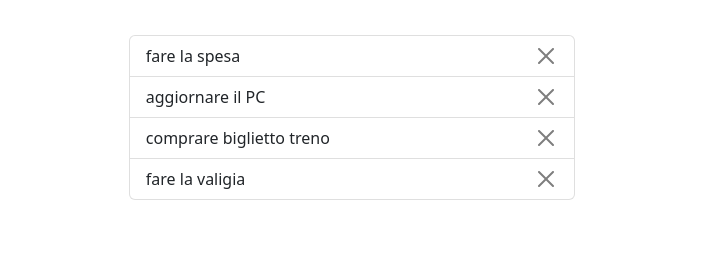
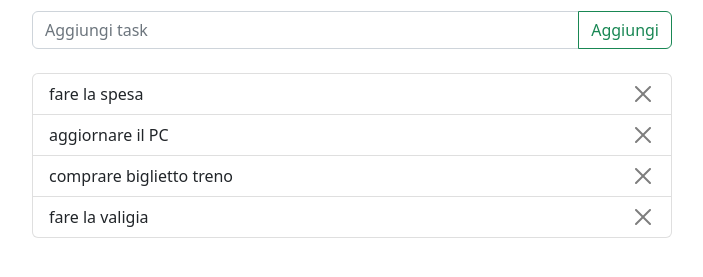
Before and after one commit to Sebastian-ivaniczki/vue-todolist, a plain HTML site: page index.html in a window 1280 px wide. Shown: the part 353-630 px from the top of the page, without its empty margins (288-991 px from the left). Drawn offline with nearby package versions, Linux system fonts and the light colour scheme.

Commit message:
add posibiliti to add tasks

```diff
--- a/css/style.css
+++ b/css/style.css
@@ -1,7 +1,4 @@
-ul{
-    width: 40%;
-    margin-top: 2rem;
-}
+
 .img-container{
     display: flex;
     justify-content: center;
--- a/index.html
+++ b/index.html
@@ -23,9 +23,13 @@
             <img src="https://encrypted-tbn0.gstatic.com/images?q=tbn:ANd9GcTfmAdPP9pIRQyY10W07j5LPF8TTw72zpXCxAO_PPPFCw&s" alt="">
 
         </div>
-        <h1 class="text-center">To do list</h1>
-        <div class="container d-flex justify-content-center ">
-            <ul class="list-group">
+        <div class="w-50 mx-auto ">
+            <h1 class="text-center">To do list</h1>
+            <div class="input-group mt-3">
+                <input type="text" class="form-control" placeholder="Aggiungi task" v-model="newTask">
+                <button @click="addTask" class="btn btn-outline-success" type="button">Aggiungi</button>
+              </div>
+            <ul class="list-group mt-4">
                 <li v-for="task in tasks" class="list-group-item d-flex justify-content-between">{{ task.text }}
                     <button type="button" class="btn-close"></button>
                 </li>
--- a/js/script.js
+++ b/js/script.js
@@ -21,7 +21,21 @@ const tasks = [
 const app = Vue.createApp({
     data(){
         return{
+            newTask: '',
             tasks
+        }
+    },
+    computed:{
+        taskObject(){
+            return{
+                text: this.newTask
+            }
+        }
+    },
+    methods:{
+        addTask(){
+            this.tasks.push(this.taskObject);
+            this.newTask = '';
         }
     }
 });
```
